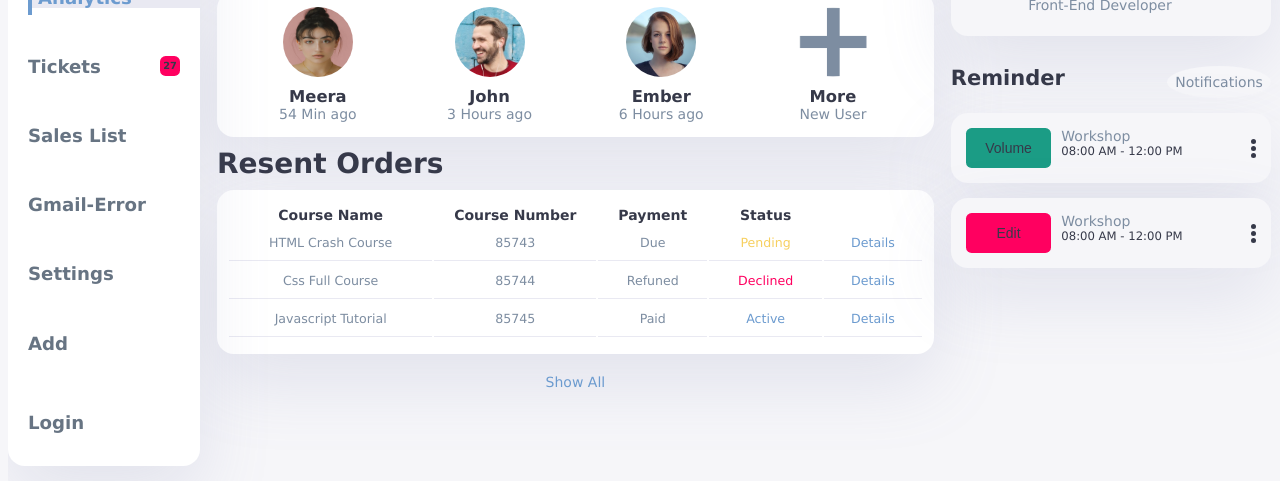
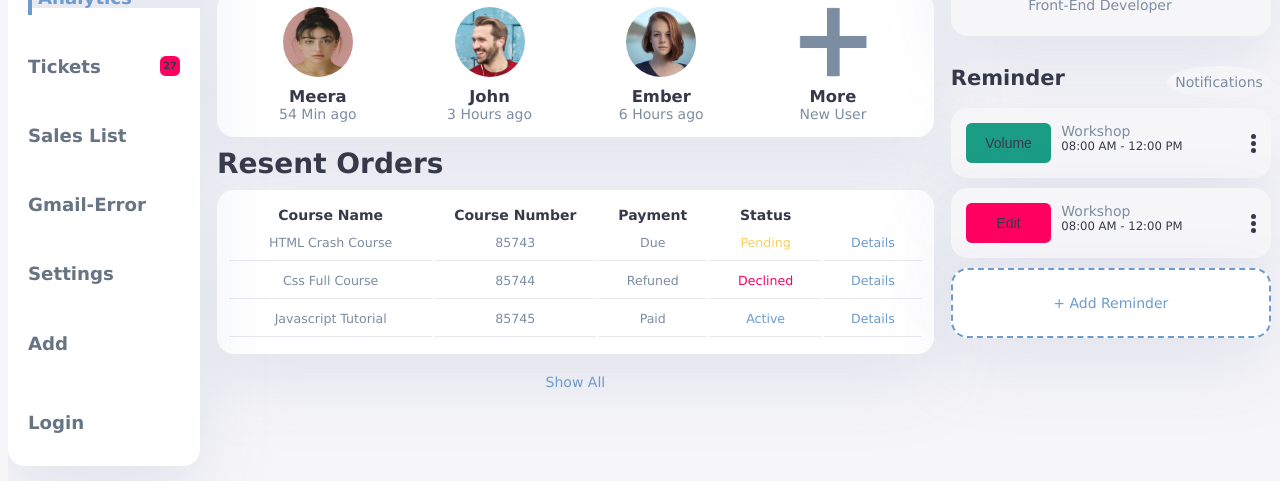
Before and after one commit to jeeva-004/Admin-dashboard, a plain HTML site: page index.html in a window 1280 px wide. Shown: the part 319-800 px from the top of the page. Drawn offline with Linux system fonts and the light colour scheme; a script that the page names is missing.

Commit message:
modified

```diff
--- a/index.html
+++ b/index.html
@@ -213,8 +213,10 @@
                         <span></span>
                     </div>
                 </div>
+                <div class="add-reminder">
+                   <p>+ Add Reminder</p>
+                </div>
             </div>
-
 
         </aside>
 
--- a/style.css
+++ b/style.css
@@ -566,7 +566,7 @@ tr td:last-child{
     height: auto;
     display: flex;
     flex-direction: column;
-    row-gap: 15px;
+    row-gap: 10px;
 }
 
 .tools .notify{
@@ -664,6 +664,31 @@ tr td:last-child{
     cursor: pointer;
 }
 
+.add-reminder{
+    width: 100%;
+    height: 70px;
+    display: flex;
+    justify-content: center;
+    align-self: center;
+    color: var(--color-primary);
+    border: 2px  dashed var(--color-primary);
+    border-radius: var(--border-radius-2);
+    background-color: var(--color-white);
+    box-shadow: var(--box-shadow);
+    cursor: pointer;
+    transition: all .5s ease;
+}
+
+.add-reminder p{
+    align-self: center;
+}
+
+.add-reminder:hover{
+    background-color: var(--color-primary);
+    color: var(--color-white);
+    border: none;
+    box-shadow: none;
+}
 
 @media screen and (max-width:768px) {
     .container {
```
